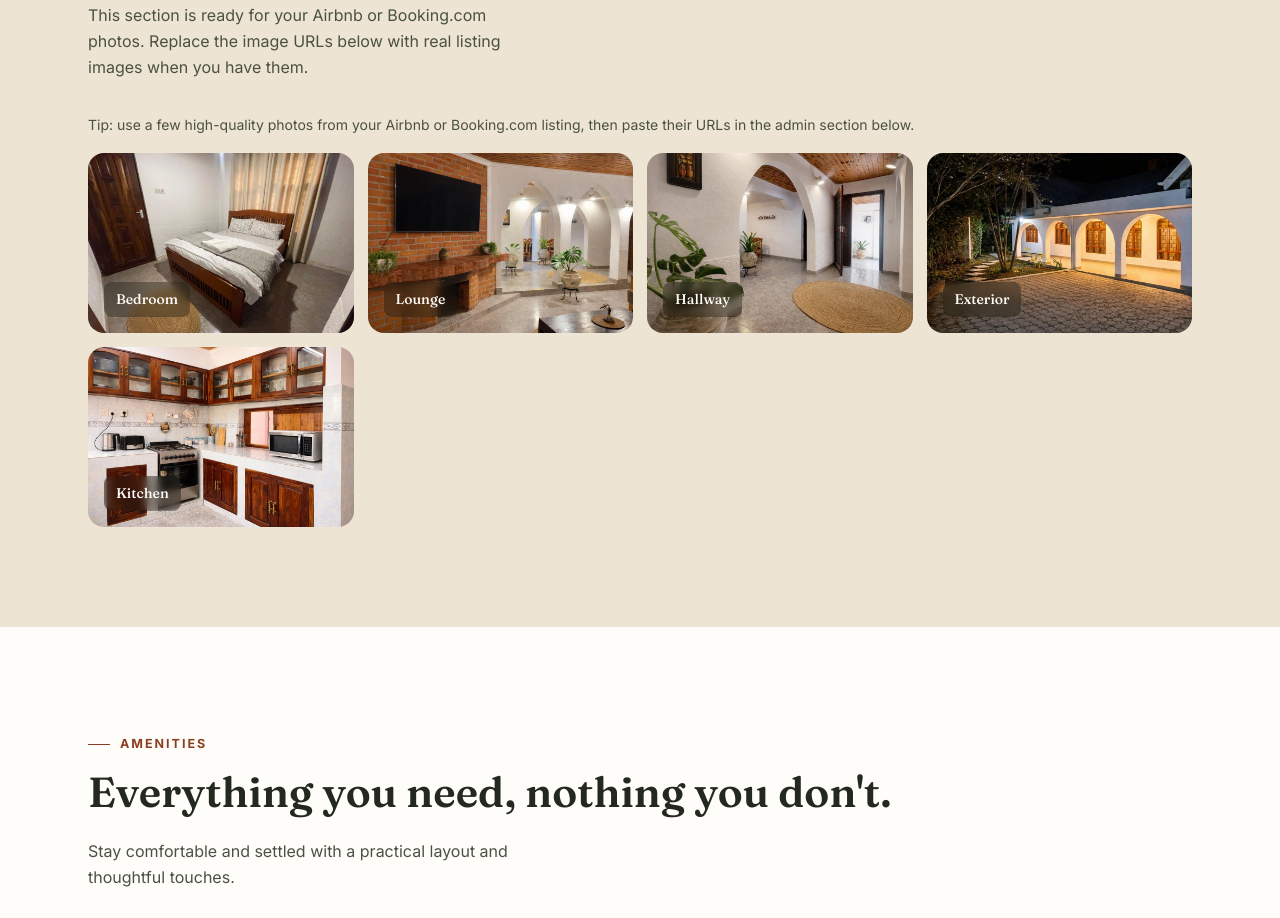
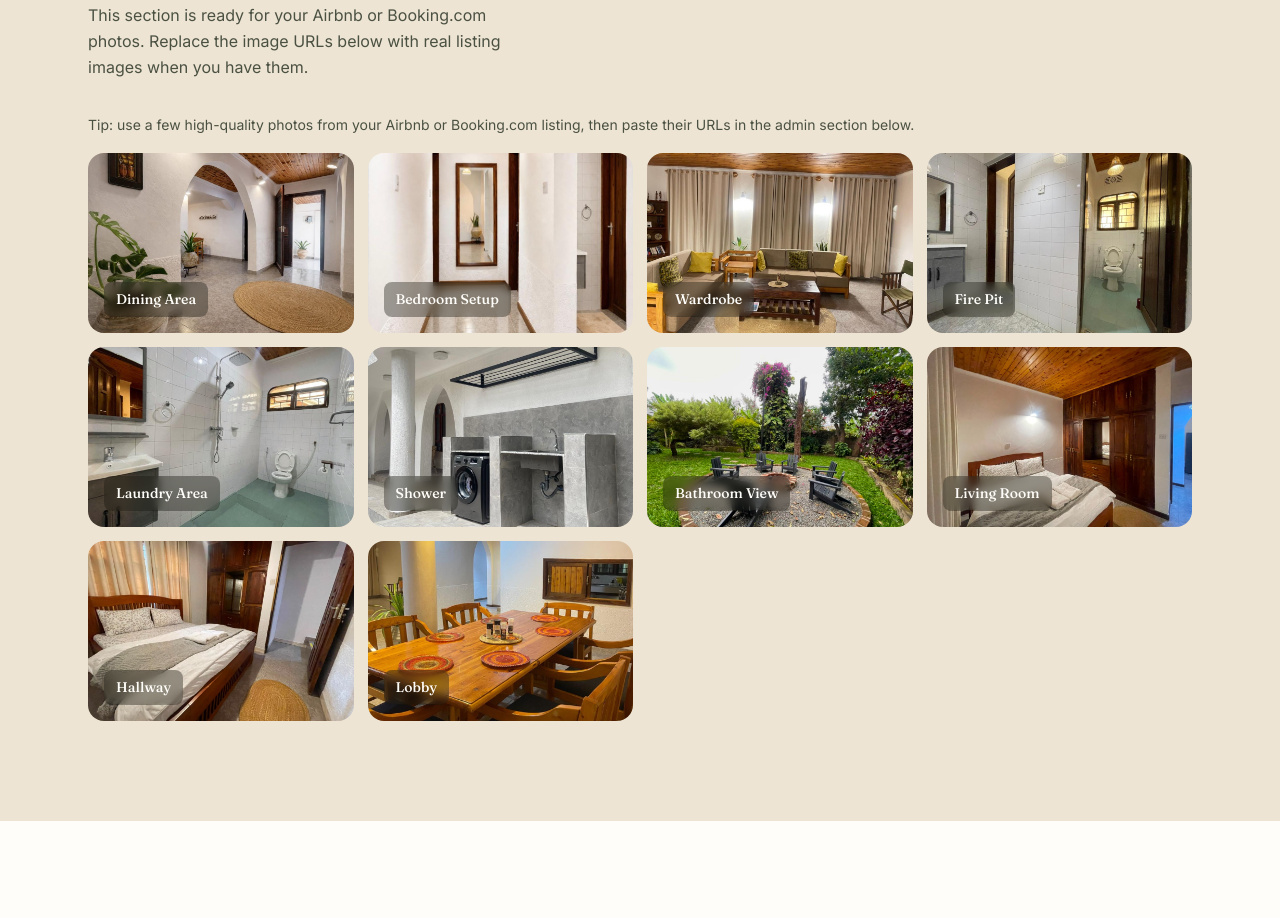
Before and after one commit to jermainelotto5-cyber/toiwo, a plain HTML site: page frontend/index.html in a window 1280 px wide. Shown: the part 1648-2566 px from the top of the page. Drawn offline with nearby package versions, Linux system fonts and the light colour scheme.

Commit message:
Add 10 latest photos and update gallery grid

```diff
--- a/frontend/index.html
+++ b/frontend/index.html
@@ -332,11 +332,16 @@
           </div>
           <p class="gallery-note">Tip: use a few high-quality photos from your Airbnb or Booking.com listing, then paste their URLs in the admin section below.</p>
           <div class="gal-grid" id="galleryGrid">
-            <div class="gal-item" style="background-image: url('/pics/client-1.jpg');"><span>Bedroom</span></div>
-            <div class="gal-item" style="background-image: url('/pics/client-2.jpg');"><span>Lounge</span></div>
-            <div class="gal-item" style="background-image: url('/pics/client-3.jpg');"><span>Hallway</span></div>
-            <div class="gal-item" style="background-image: url('/pics/client-4.jpg');"><span>Exterior</span></div>
-            <div class="gal-item" style="background-image: url('/pics/client-5.jpg');"><span>Kitchen</span></div>
+            <div class="gal-item" style="background-image: url('/pics/client-6.jpg');"><span>Dining Area</span></div>
+            <div class="gal-item" style="background-image: url('/pics/client-7.jpg');"><span>Bedroom Setup</span></div>
+            <div class="gal-item" style="background-image: url('/pics/client-8.jpg');"><span>Wardrobe</span></div>
+            <div class="gal-item" style="background-image: url('/pics/client-9.jpg');"><span>Fire Pit</span></div>
+            <div class="gal-item" style="background-image: url('/pics/client-10.jpg');"><span>Laundry Area</span></div>
+            <div class="gal-item" style="background-image: url('/pics/client-11.jpg');"><span>Shower</span></div>
+            <div class="gal-item" style="background-image: url('/pics/client-12.jpg');"><span>Bathroom View</span></div>
+            <div class="gal-item" style="background-image: url('/pics/client-13.jpg');"><span>Living Room</span></div>
+            <div class="gal-item" style="background-image: url('/pics/client-14.jpg');"><span>Hallway</span></div>
+            <div class="gal-item" style="background-image: url('/pics/client-15.jpg');"><span>Lobby</span></div>
           </div>
         </div>
       </section>
```
Also changed, not shown: pics/client-10.jpg (added), pics/client-11.jpg (added), pics/client-12.jpg (added), pics/client-13.jpg (added), pics/client-14.jpg (added), pics/client-15.jpg (added), pics/client-6.jpg (added), pics/client-7.jpg (added), pics/client-8.jpg (added), pics/client-9.jpg (added).
